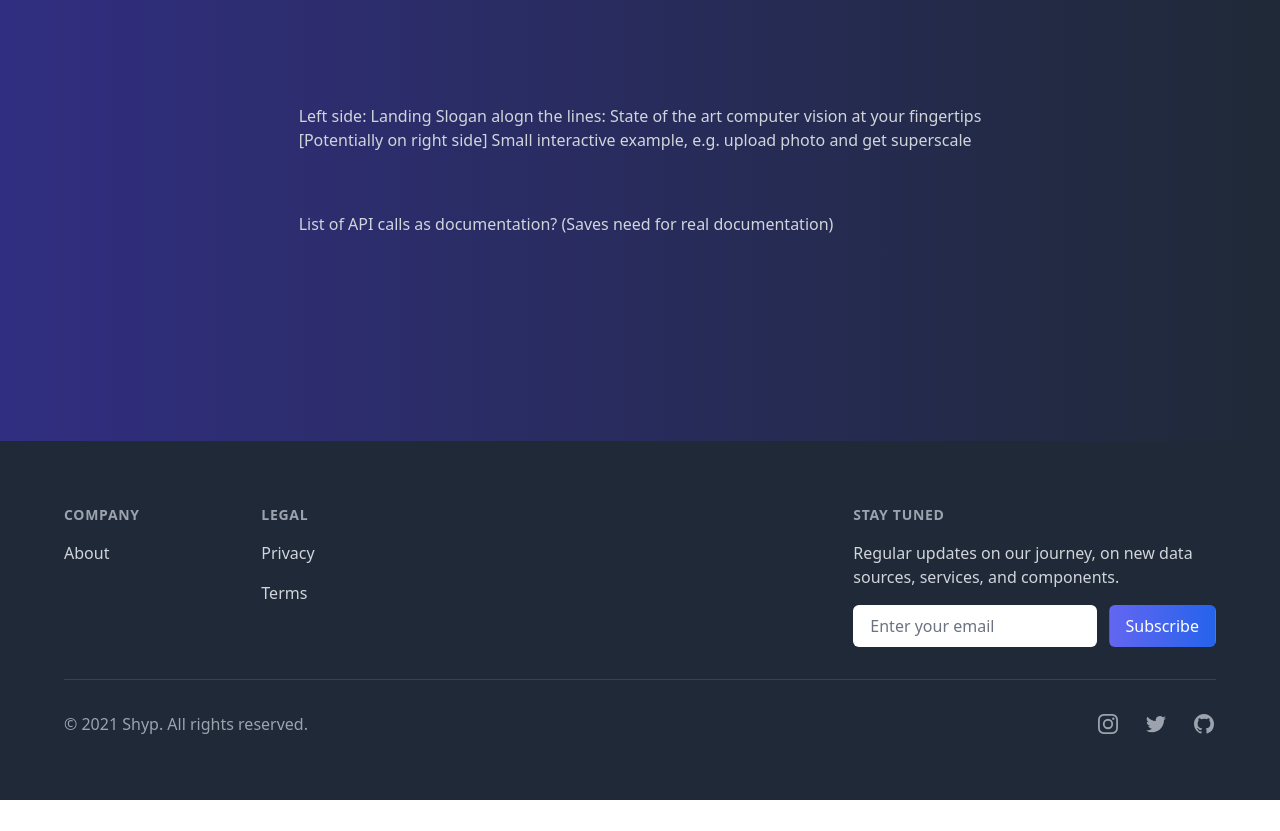
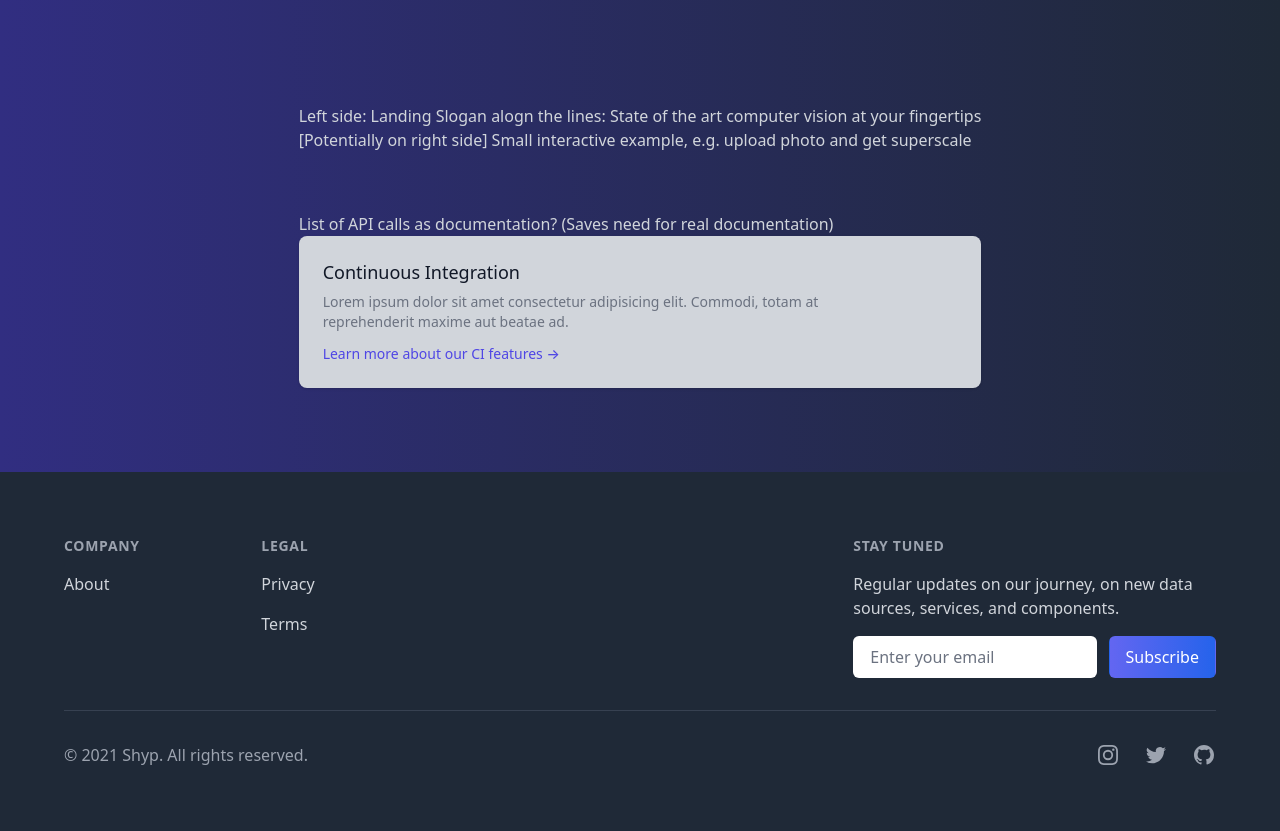
Before and after one commit to TM312/superpowers, a Nuxt app in the folder landing/: page / in a window 1280 px wide. Before the commit the page ends 800 px from the top, so only its background shows below. Built offline with nearby package versions, Linux system fonts and the light colour scheme.

Commit message:
feat: Add card-api-call to main section

```diff
--- a/landing/components/section/SectionLandingMain.vue
+++ b/landing/components/section/SectionLandingMain.vue
@@ -4,6 +4,7 @@
             List of API calls as documentation? (Saves need for real
             documentation)
         </h1>
+        <card-api-call />
     </section>
 </template>
 
```
